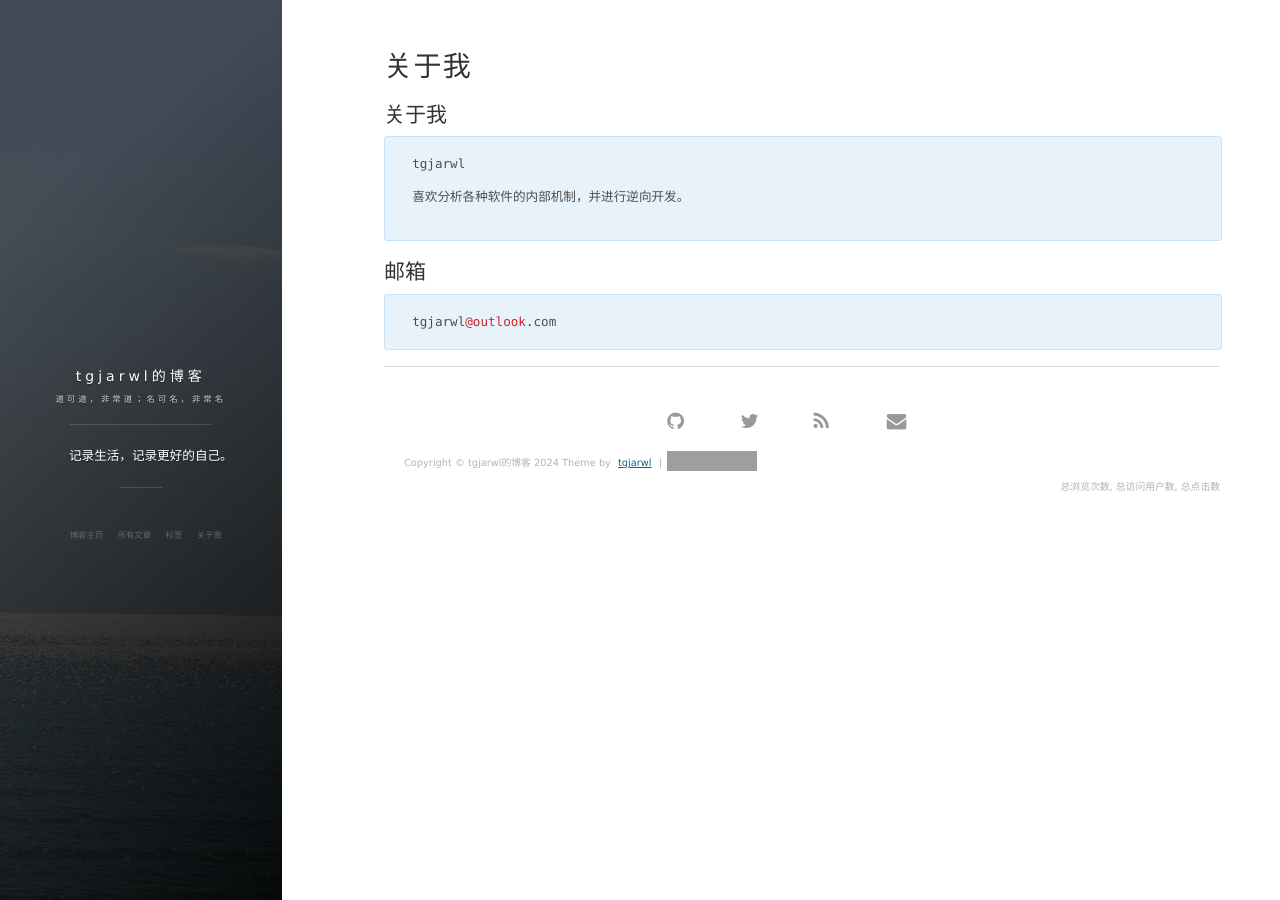
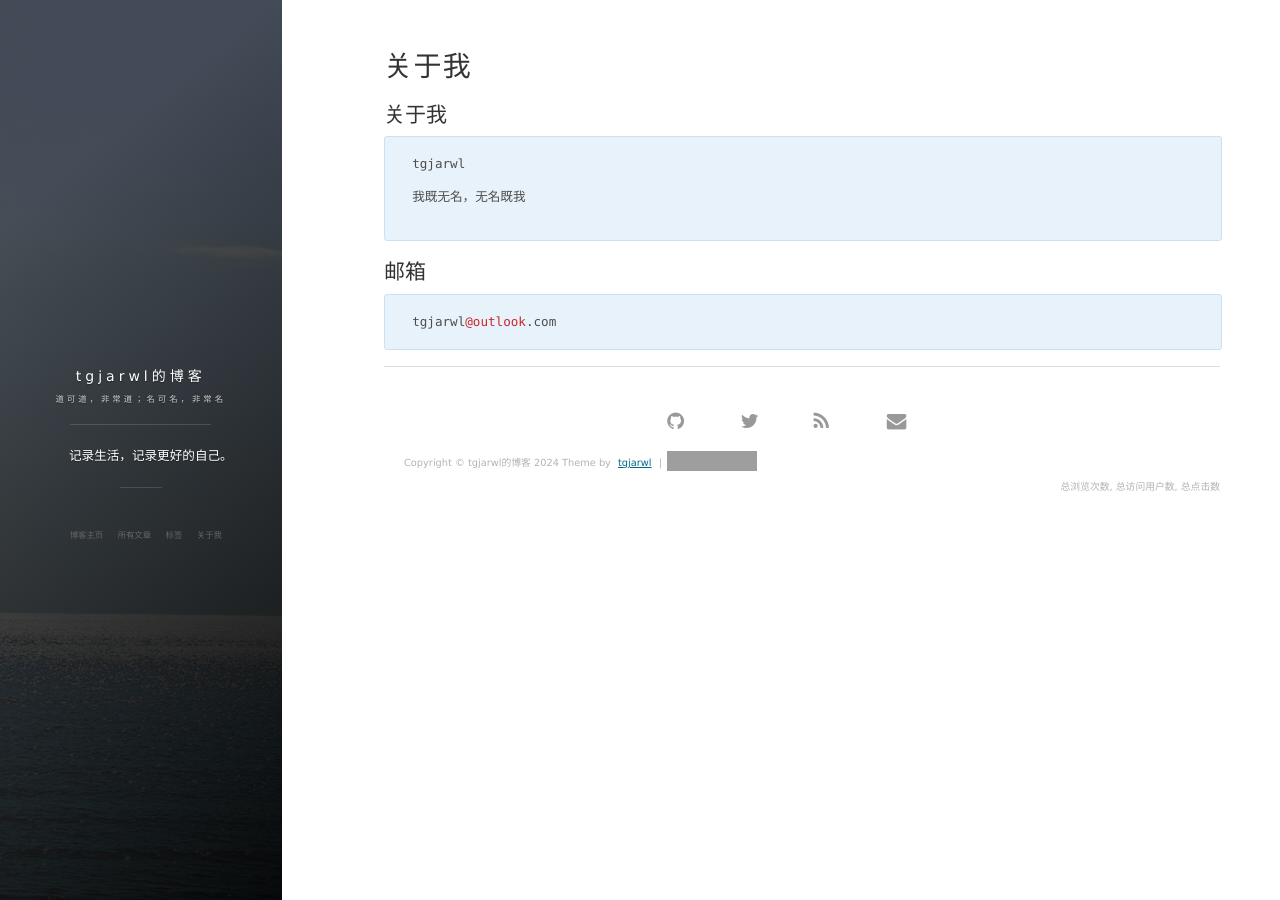
Before and after one commit to tgjarwl/tgjarwl.github.io, a Jekyll site: the page built from about.md, in a window 1280 px wide. Built offline with Jekyll 4.4.1, drawn with Linux system fonts in a browser that asks for light colours; nearby versions of some CDN libraries; comment, search, counter and statistics services are not loaded; grey boxes are pictures that could not be loaded.

Commit message:
Update about.md

````diff
--- a/about.md
+++ b/about.md
@@ -7,7 +7,7 @@ title: 关于我
 ```
 tgjarwl
 
-喜欢分析各种软件的内部机制，并进行逆向开发。
+我既无名，无名既我
 
 ```
 ## 邮箱
````
